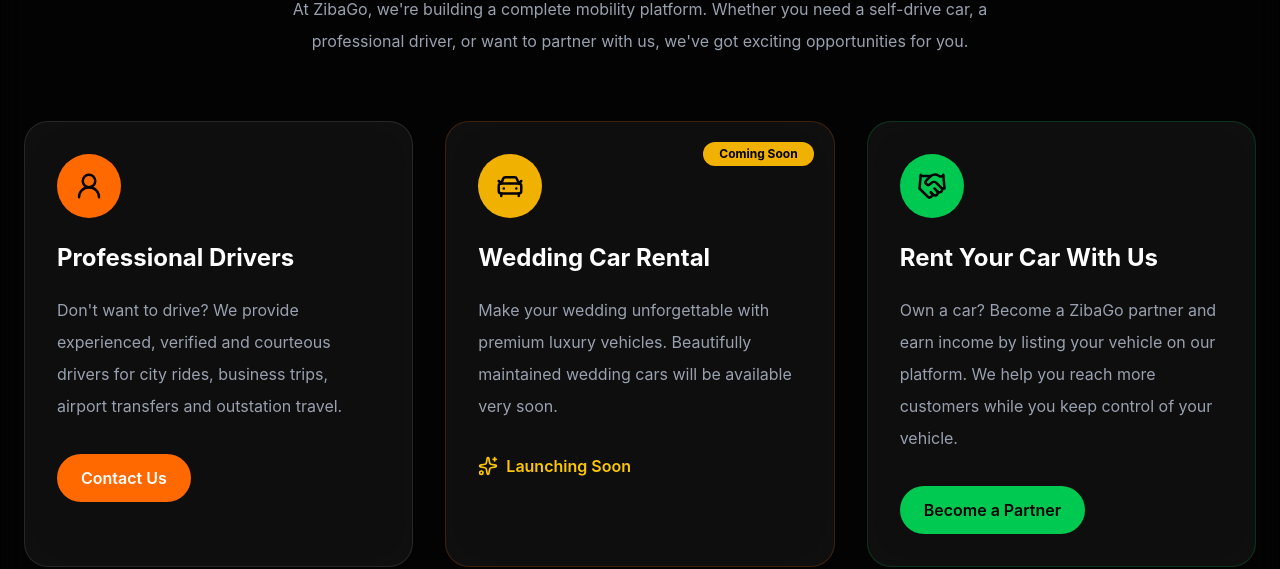
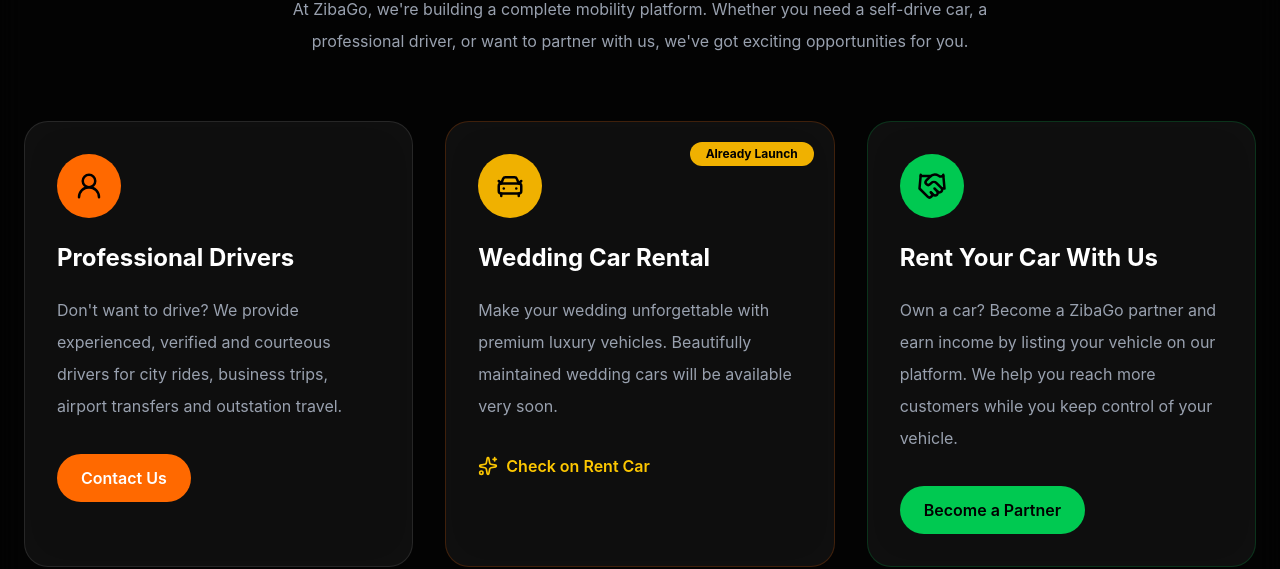
Before and after one commit to tanmayswain11/rental_car_web, a React (Vite) app: page / in a window 1280 px wide. Shown: the part 2873-3442 px from the top of the page. Built offline with nearby package versions, Linux system fonts and the light colour scheme.

Commit message:
push update file & code

```diff
--- a/src/components/layout/Footer.jsx
+++ b/src/components/layout/Footer.jsx
@@ -198,7 +198,7 @@
               {/* Facebook */}
 
               <a
-                href="https://www.facebook.com/YOUR_FACEBOOK_USERNAME"
+                href="https://www.facebook.com/share/1DB8iyj1ma/"
                 target="_blank"
                 rel="noopener noreferrer"
                 aria-label="ZibaGo Facebook"
--- a/src/home/MoreServices.jsx
+++ b/src/home/MoreServices.jsx
@@ -78,7 +78,7 @@
             className="relative bg-white/5 backdrop-blur-xl border border-orange-500/20 rounded-3xl p-8"
           >
             <span className="absolute top-5 right-5 bg-yellow-500 text-black px-4 py-1 rounded-full text-xs font-bold">
-              Coming Soon
+              Already Launch
             </span>
 
             <div className="w-16 h-16 rounded-full bg-yellow-500 flex items-center justify-center mb-6">
@@ -94,7 +94,7 @@
 
             <div className="flex items-center gap-2 mt-8 text-yellow-400 font-semibold">
               <Sparkles size={20} />
-              Launching Soon
+              Check on Rent Car
             </div>
           </motion.div>
 
```
